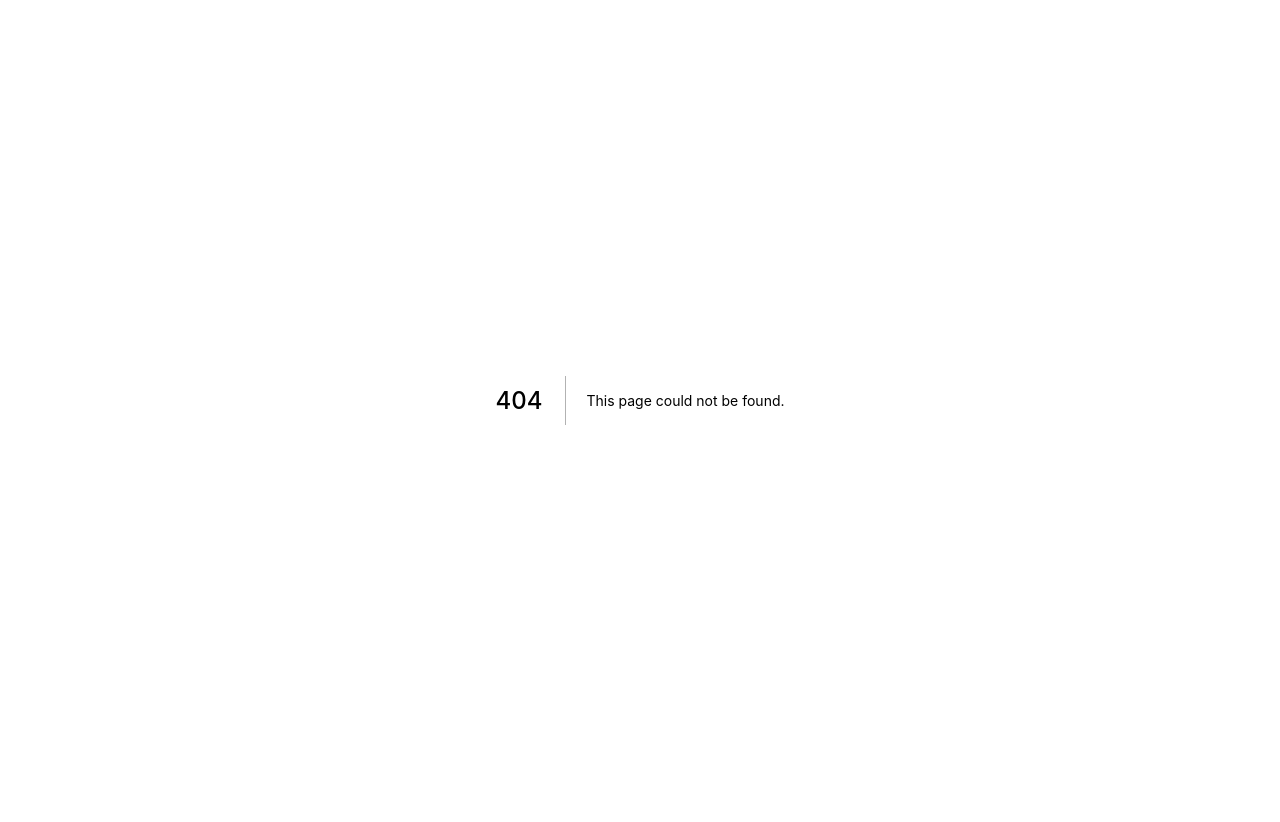
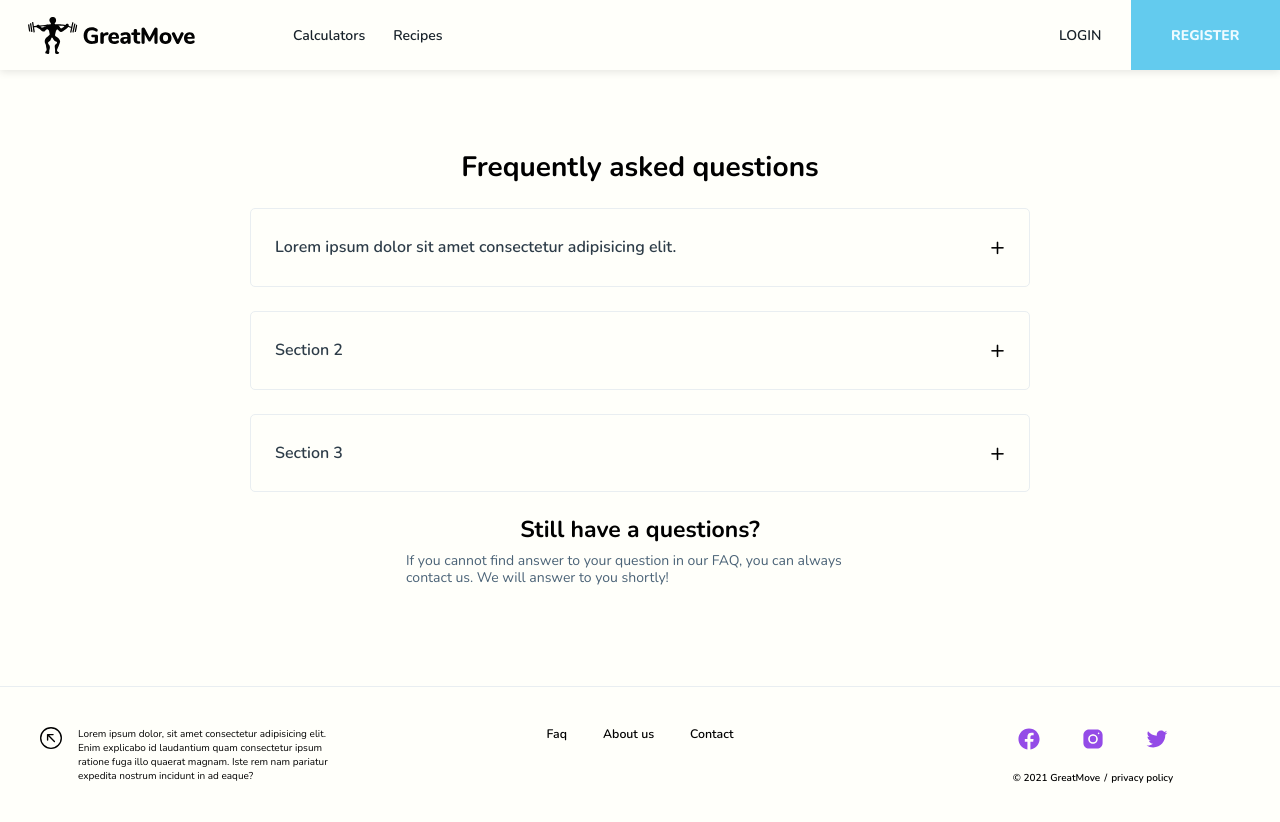
Before and after one commit to TheStelarek/GreatMove.Web, a Next.js app: page /faq in a window 1280 px wide. Before the commit this address had no page. Shown: the top 822 px of the page. Before the commit the page ends 800 px from the top, so only its background shows below. Built offline with nearby package versions, Linux system fonts and the light colour scheme.

Commit message:
feat: create faq page (#74)
* feat: create accordion component

* feat: create faq page

* feat: add faq link to footer

```diff
--- /dev/null
+++ b/src/components/core/accordion/Accordion.module.scss
@@ -0,0 +1,39 @@
+.wrapper {
+   padding: var(--space-6);
+   border: 1px solid var(--gray-100);
+   border-radius: var(--border-radius-5);
+   width: 100%;
+
+   .header {
+      display: flex;
+      justify-content: space-between;
+      align-items: center;
+      width: 100%;
+      gap: var(--space-5);
+
+      .title {
+         font-weight: var(--font-weight-semi-bold);
+         color: var(--gray-800);
+         text-align: left;
+      }
+
+      .titleActive {
+         color: var(--blue-500);
+      }
+
+      .sign {
+         font-size: 25px;
+      }
+
+      .signActive {
+         color: var(--blue-500);
+      }
+   }
+
+   .content {
+      margin-top: var(--space-3);
+      font-size: var(--font-size-p1);
+      line-height: var(--line-height-p2);
+      color: var(--gray-700);
+   }
+}
--- /dev/null
+++ b/src/components/core/accordion/Accordion.tsx
@@ -0,0 +1,26 @@
+import { FC, useState } from 'react';
+import cx from 'classnames';
+import styles from '@/components/core/accordion/Accordion.module.scss';
+
+interface AccordionProps {
+   title: string;
+   content: string;
+}
+
+const Accordion: FC<AccordionProps> = ({ title, content }) => {
+   const [isActive, setIsActive] = useState(false);
+
+   const toggle = () => setIsActive((prevState) => !prevState);
+
+   return (
+      <div className={styles.wrapper}>
+         <button className={styles.header} onClick={toggle}>
+            <div className={cx(styles.title, isActive && styles.titleActive)}>{title}</div>
+            <span className={cx(styles.sign, isActive && styles.signActive)}>{isActive ? `-` : `+`}</span>
+         </button>
+         {isActive && <div className={styles.content}>{content}</div>}
+      </div>
+   );
+};
+
+export default Accordion;
--- a/src/components/core/footer/Footer.tsx
+++ b/src/components/core/footer/Footer.tsx
@@ -20,7 +20,9 @@ const Footer = () => (
          </div>
          <div className={styles.section}>
             <ul className={styles.linksList}>
-               <li className={styles.link}>Faq</li>
+               <li className={styles.link}>
+                  <Link href="/faq">Faq</Link>
+               </li>
                <li className={styles.link}>About us</li>
                <li className={styles.link}>Contact</li>
             </ul>
--- a/src/components/core/layout/Layout.module.scss
+++ b/src/components/core/layout/Layout.module.scss
@@ -1,5 +1,5 @@
 .container {
-   min-height: 100vh;
+   min-height: calc(100vh);
    display: flex;
    flex-direction: column;
    justify-content: center;
@@ -12,7 +12,7 @@
    }
 
    .main {
-      min-height: calc(100vh - 70px);
+      min-height: calc(100vh - 220px);
       max-width: 1366px;
       width: 100%;
    }
--- /dev/null
+++ b/src/pages/faq/Faq.module.scss
@@ -0,0 +1,46 @@
+.wrapper {
+   display: flex;
+   flex-direction: column;
+   margin: 0 auto;
+   padding: var(--space-7) var(--space-5);
+   gap: var(--space-4);
+   max-width: 820px;
+   height: 100%;
+
+   @media (min-width: 620px) {
+      gap: var(--space-6);
+      padding: var(--space-20) var(--space-5);
+   }
+
+   .heading {
+      text-align: center;
+   }
+
+   .accordionWrapper {
+      display: flex;
+      flex-direction: column;
+      gap: var(--space-6);
+   }
+
+   .questionsWrapper {
+      display: flex;
+      flex-direction: column;
+      gap: var(--space-2);
+
+      h5 {
+         text-align: center;
+      }
+
+      .description {
+         color: var(--gray-700);
+         width: 100%;
+         font-size: var(--font-size-p1);
+         line-height: var(--line-height-p1);
+
+         @media (min-width: 620px) {
+            margin: 0 auto;
+            width: 60%;
+         }
+      }
+   }
+}
--- /dev/null
+++ b/src/pages/faq/index.tsx
@@ -0,0 +1,53 @@
+import Accordion from '@/components/core/accordion/Accordion';
+import Layout from '@/components/core/layout/Layout';
+import { ReactElement } from 'react';
+import styles from '@/pages/faq/Faq.module.scss';
+
+const accordionData = [
+   {
+      title: `Lorem ipsum dolor sit amet consectetur adipisicing elit. `,
+      content: `Lorem ipsum dolor, sit amet consectetur adipisicing elit. Quis sapiente
+     laborum cupiditate possimus labore, hic temporibus velit dicta earum
+     suscipit commodi eum enim atque at? Et perspiciatis dolore iure
+     voluptatem.`,
+   },
+   {
+      title: `Section 2`,
+      content: `Lorem ipsum, dolor sit amet consectetur adipisicing elit. Mollitia veniam
+     reprehenderit nam assumenda voluptatem ut. Ipsum eius dicta, officiis
+     quaerat iure quos dolorum accusantium ducimus in illum vero commodi
+     pariatur? Impedit autem esse nostrum quasi, fugiat a aut error cumque
+     quidem maiores doloremque est numquam praesentium eos voluptatem amet!
+     Repudiandae, mollitia id reprehenderit a ab odit!`,
+   },
+   {
+      title: `Section 3`,
+      content: `Sapiente expedita hic obcaecati, laboriosam similique omnis architecto ducimus magnam accusantium corrupti
+     quam sint dolore pariatur perspiciatis, necessitatibus rem vel dignissimos
+     dolor ut sequi minus iste? Quas?`,
+   },
+];
+
+const Faq = () => (
+   <div className={styles.wrapper}>
+      <h4 className={styles.heading}>Frequently asked questions</h4>
+      <div className={styles.accordionWrapper}>
+         {accordionData.map(({ title, content }) => (
+            <Accordion key={title} title={title} content={content} />
+         ))}
+      </div>
+      <div className={styles.questionsWrapper}>
+         <h5>Still have a questions?</h5>
+         <p className={styles.description}>
+            If you cannot find answer to your question in our FAQ, you can always contact us. We will answer to you
+            shortly!
+         </p>
+      </div>
+   </div>
+);
+
+export default Faq;
+
+Faq.getLayout = function getLayout(page: ReactElement) {
+   return <Layout>{page}</Layout>;
+};
```
Also changed, not shown: src/components/core/footer/Footer.module.scss (indentation only).
